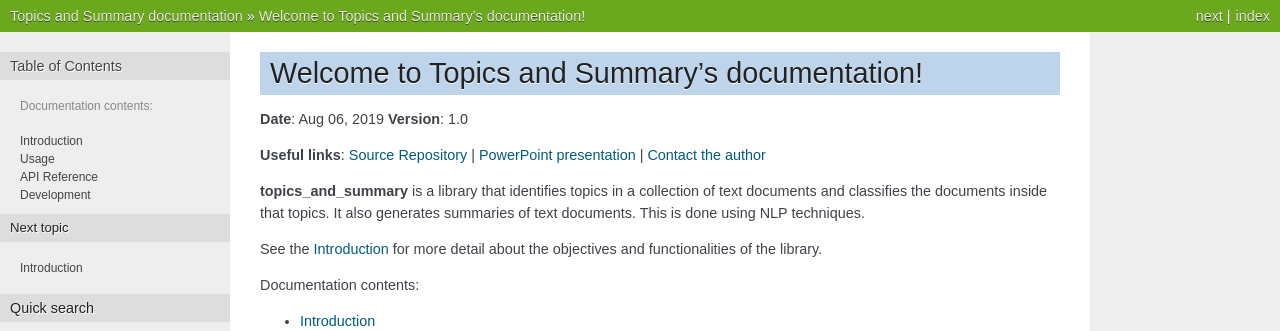
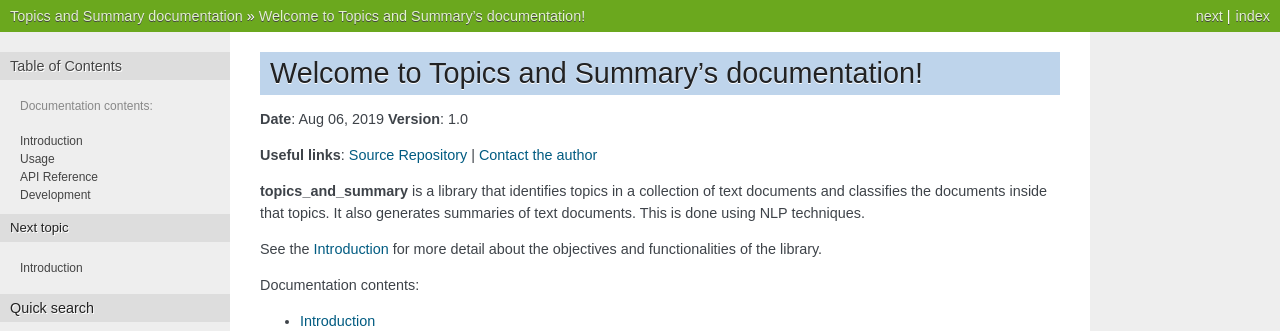
Before and after one commit to CarlosSanabriaM/topics_and_summary, a Sphinx documentation site: the page built from topics_and_summary/docs/source/index.rst, in a window 1280 px wide. Shown: the top 331 px of the page. Built offline with Sphinx 7.4.7, drawn with Linux system fonts in a browser that asks for light colours.

```diff
--- a/topics_and_summary/docs/source/index.rst
+++ b/topics_and_summary/docs/source/index.rst
@@ -4,9 +4,8 @@
 **Date**: |today| **Version**: |version|
 
 **Useful links**:
-`Source Repository <madbd1000.accenture.com:8081/carlos.sanabria/topic_and_extractivesummary>`__ |
-`PowerPoint presentation <https://myoffice.accenture.com/:p:/g/personal/v_yeguas_garcia_accenture_com/EUjAqK_QI2JHmZeU2YLrr2oBtfrm-QjdlspZs9WRvPRkUQ?e=Z56trc>`__ |
-`Contact the author <mailto:carlos.sanabria@accenture.com>`__
+`Source Repository <https://github.com/CarlosSanabriaM/topics_and_summary>`__ |
+`Contact the author <mailto:uo250707@uniovi.es>`__
 
 **topics_and_summary** is a library that identifies topics in a collection
 of text documents and classifies the documents inside that topics.
```
Also changed, not shown: setup.py (+5 -4 lines), 1 other file.
